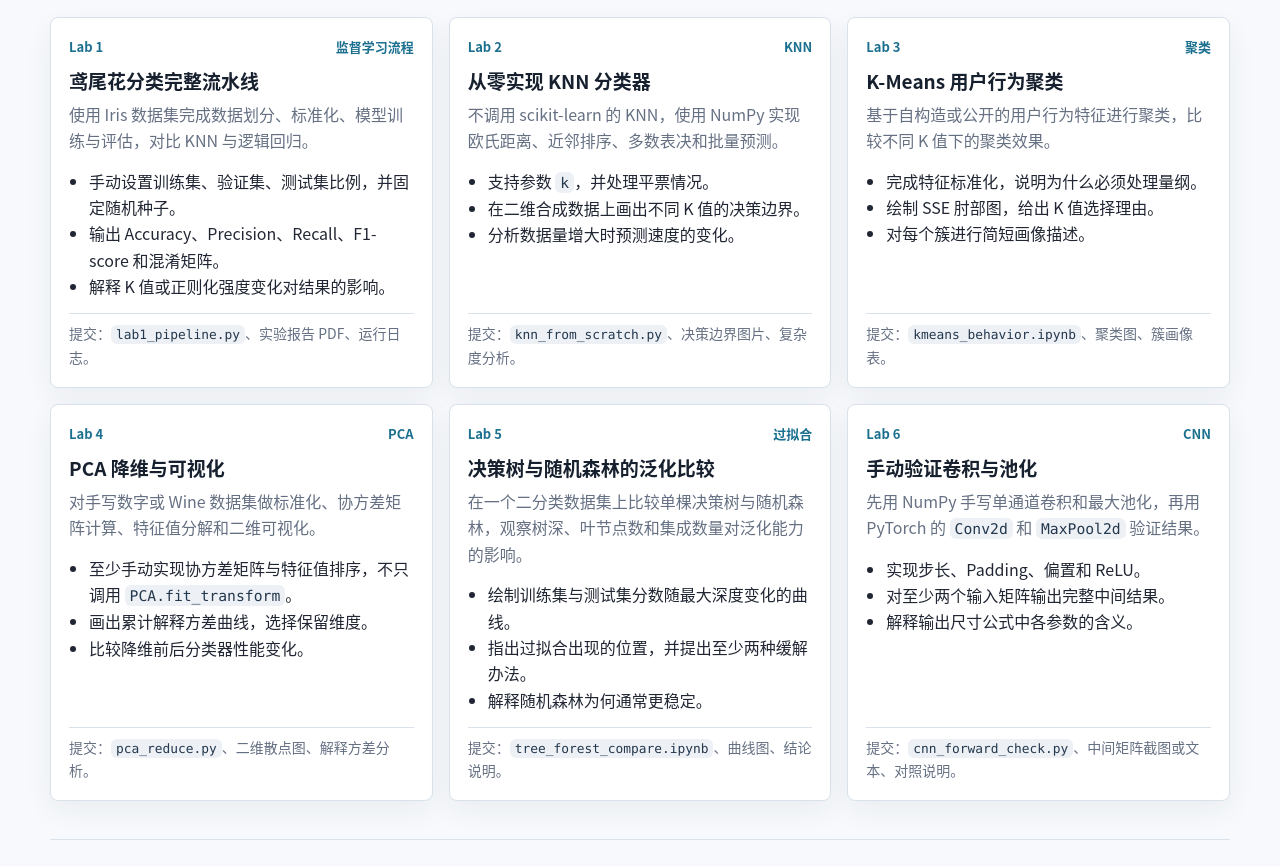
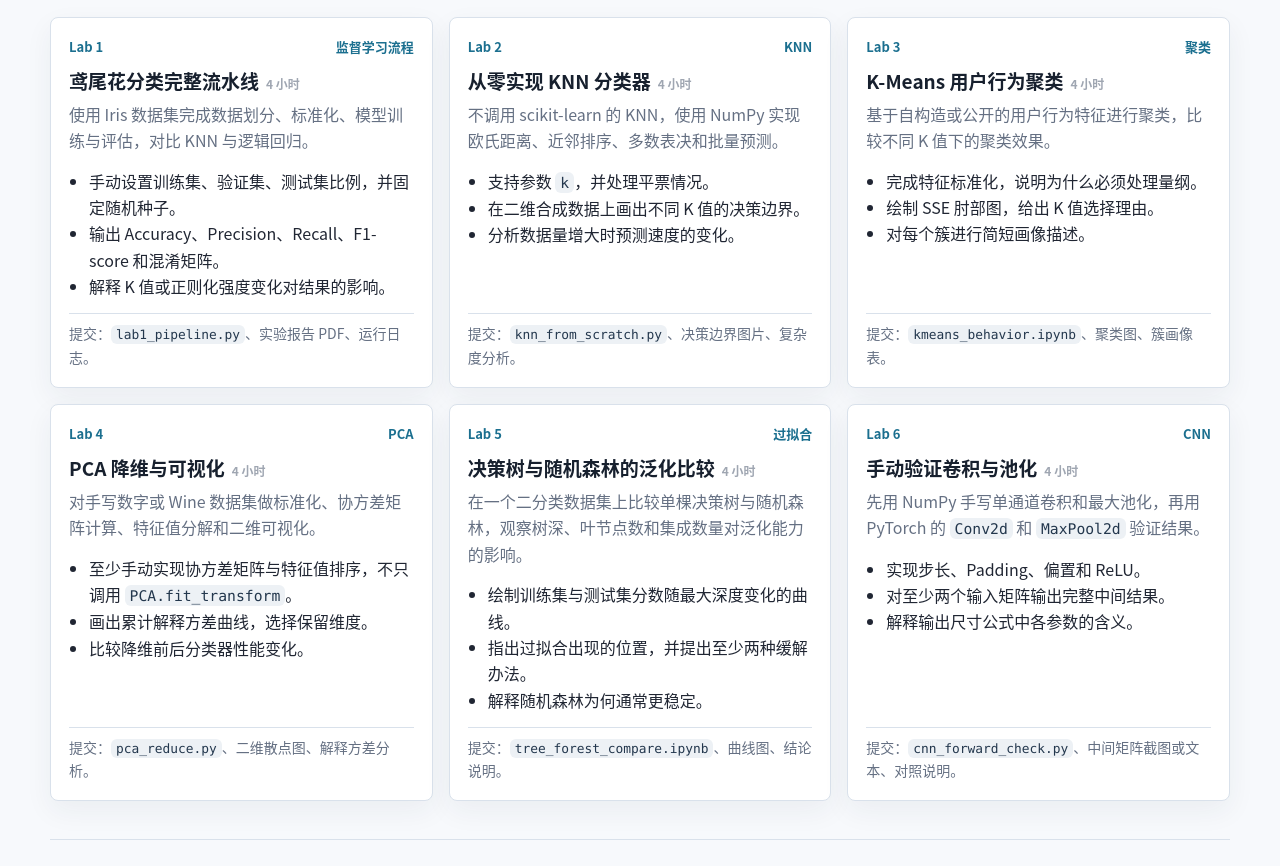
Before and after one commit to sytjnu/machine-learning-, a plain HTML site: page index.html in a window 1280 px wide. Shown: the part 9624-10490 px from the top of the page. Drawn offline with Linux system fonts and the light colour scheme.

Commit message:
Add lab duration hints

```diff
--- a/index.html
+++ b/index.html
@@ -498,7 +498,7 @@
             <span>Lab 1</span>
             <span>监督学习流程</span>
           </div>
-          <h3>鸢尾花分类完整流水线</h3>
+          <h3>鸢尾花分类完整流水线 <span class="lab-duration" aria-label="预计用时 4 小时">4 小时</span></h3>
           <p>使用 Iris 数据集完成数据划分、标准化、模型训练与评估，对比 KNN 与逻辑回归。</p>
           <ul>
             <li>手动设置训练集、验证集、测试集比例，并固定随机种子。</li>
@@ -513,7 +513,7 @@
             <span>Lab 2</span>
             <span>KNN</span>
           </div>
-          <h3>从零实现 KNN 分类器</h3>
+          <h3>从零实现 KNN 分类器 <span class="lab-duration" aria-label="预计用时 4 小时">4 小时</span></h3>
           <p>不调用 scikit-learn 的 KNN，使用 NumPy 实现欧氏距离、近邻排序、多数表决和批量预测。</p>
           <ul>
             <li>支持参数 <code>k</code>，并处理平票情况。</li>
@@ -528,7 +528,7 @@
             <span>Lab 3</span>
             <span>聚类</span>
           </div>
-          <h3>K-Means 用户行为聚类</h3>
+          <h3>K-Means 用户行为聚类 <span class="lab-duration" aria-label="预计用时 4 小时">4 小时</span></h3>
           <p>基于自构造或公开的用户行为特征进行聚类，比较不同 K 值下的聚类效果。</p>
           <ul>
             <li>完成特征标准化，说明为什么必须处理量纲。</li>
@@ -543,7 +543,7 @@
             <span>Lab 4</span>
             <span>PCA</span>
           </div>
-          <h3>PCA 降维与可视化</h3>
+          <h3>PCA 降维与可视化 <span class="lab-duration" aria-label="预计用时 4 小时">4 小时</span></h3>
           <p>对手写数字或 Wine 数据集做标准化、协方差矩阵计算、特征值分解和二维可视化。</p>
           <ul>
             <li>至少手动实现协方差矩阵与特征值排序，不只调用 <code>PCA.fit_transform</code>。</li>
@@ -558,7 +558,7 @@
             <span>Lab 5</span>
             <span>过拟合</span>
           </div>
-          <h3>决策树与随机森林的泛化比较</h3>
+          <h3>决策树与随机森林的泛化比较 <span class="lab-duration" aria-label="预计用时 4 小时">4 小时</span></h3>
           <p>在一个二分类数据集上比较单棵决策树与随机森林，观察树深、叶节点数和集成数量对泛化能力的影响。</p>
           <ul>
             <li>绘制训练集与测试集分数随最大深度变化的曲线。</li>
@@ -573,7 +573,7 @@
             <span>Lab 6</span>
             <span>CNN</span>
           </div>
-          <h3>手动验证卷积与池化</h3>
+          <h3>手动验证卷积与池化 <span class="lab-duration" aria-label="预计用时 4 小时">4 小时</span></h3>
           <p>先用 NumPy 手写单通道卷积和最大池化，再用 PyTorch 的 <code>Conv2d</code> 和 <code>MaxPool2d</code> 验证结果。</p>
           <ul>
             <li>实现步长、Padding、偏置和 ReLU。</li>
--- a/styles.css
+++ b/styles.css
@@ -742,6 +742,20 @@ main {
   letter-spacing: 0;
 }
 
+.lab-card h3 {
+  display: flex;
+  flex-wrap: wrap;
+  align-items: baseline;
+  gap: 7px;
+}
+
+.lab-duration {
+  color: var(--muted);
+  font-size: 12px;
+  font-weight: 700;
+  opacity: 0.62;
+}
+
 .lab-card p,
 .question-card p,
 .chapter-card p {
```
